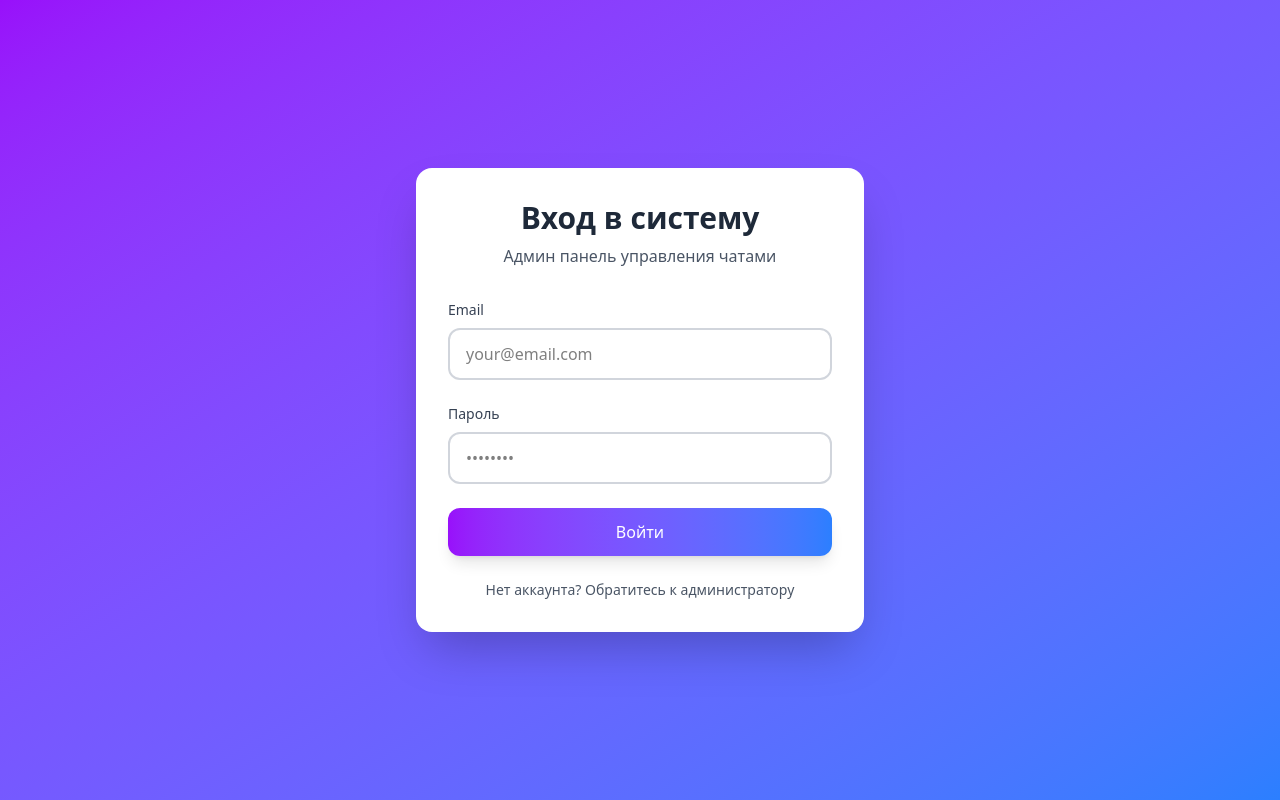
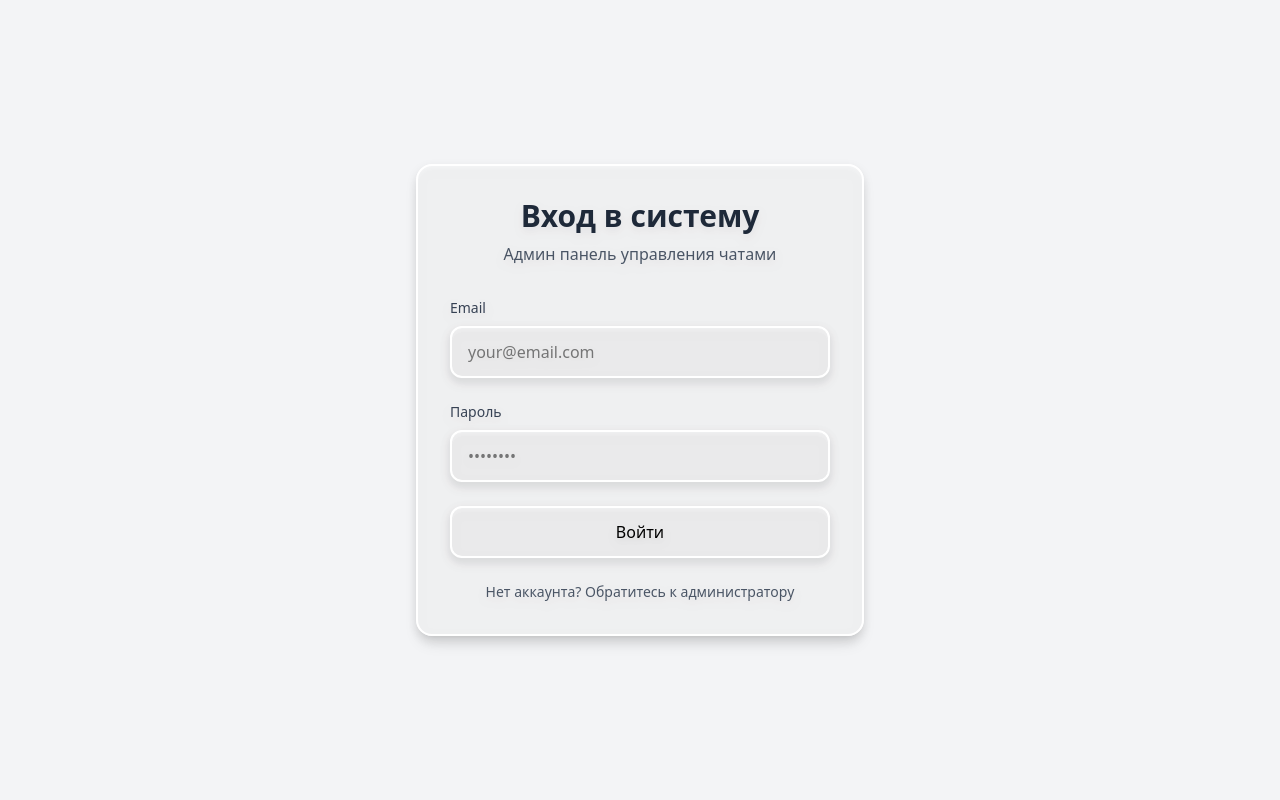
Before and after one commit to LeoCristt/Hackathon, a React (Vite) app in the folder frontend/ac-frontend/: page /login in a window 1280 px wide. Built offline with nearby package versions, Linux system fonts and the light colour scheme.

Commit message:
New design for auth

```diff
--- a/frontend/ac-frontend/src/auth/LoginPage.tsx
+++ b/frontend/ac-frontend/src/auth/LoginPage.tsx
@@ -26,8 +26,8 @@ export default function LoginPage() {
     };
 
     return (
-        <div className="min-h-screen flex items-center justify-center bg-gradient-to-br from-purple-600 to-blue-500">
-            <div className="bg-white p-8 rounded-2xl shadow-2xl w-full max-w-md">
+        <div className="min-h-screen flex items-center justify-center bg-background">
+            <div className="bg-sidebarBackground/35 border-2 border-sidebarBackground drop-shadow-lg p-8 rounded-2xl shadow-lg w-full max-w-md">
                 <div className="text-center mb-8">
                     <h1 className="text-3xl font-bold text-gray-800 mb-2">Вход в систему</h1>
                     <p className="text-gray-600">Админ панель управления чатами</p>
@@ -51,7 +51,7 @@ export default function LoginPage() {
                             onChange={(e) => setEmail(e.target.value)}
                             required
                             disabled={isLoading}
-                            className="w-full px-4 py-3 border-2 border-gray-300 rounded-xl focus:outline-none focus:border-purple-500 transition-colors disabled:opacity-50 disabled:cursor-not-allowed"
+                            className="w-full px-4 py-3 border-2 border-sidebarBackground bg-sidebarBackground/35 rounded-xl focus:outline-none focus:border-accentColor transition-colors duration-300 disabled:opacity-50 disabled:cursor-not-allowed drop-shadow-lg"
                             placeholder="your@email.com"
                         />
                     </div>
@@ -67,7 +67,7 @@ export default function LoginPage() {
                             onChange={(e) => setPassword(e.target.value)}
                             required
                             disabled={isLoading}
-                            className="w-full px-4 py-3 border-2 border-gray-300 rounded-xl focus:outline-none focus:border-purple-500 transition-colors disabled:opacity-50 disabled:cursor-not-allowed"
+                            className="w-full px-4 py-3 border-2 border-sidebarBackground bg-sidebarBackground/35 rounded-xl focus:outline-none focus:border-accentColor transition-colors duration-300 disabled:opacity-50 disabled:cursor-not-allowed drop-shadow-lg"
                             placeholder="••••••••"
                         />
                     </div>
@@ -75,7 +75,7 @@ export default function LoginPage() {
                     <button
                         type="submit"
                         disabled={isLoading}
-                        className="w-full bg-gradient-to-r from-purple-600 to-blue-500 text-white py-3 px-4 rounded-xl font-medium hover:from-purple-700 hover:to-blue-600 transition-all disabled:opacity-50 disabled:cursor-not-allowed shadow-lg hover:shadow-xl"
+                        className="w-full bg-sidebarBackground/35 hover:bg-accentColor/35 border-2 border-sidebarBackground hover:border-accentColor drop-shadow-lg py-3 px-4 rounded-xl font-medium transition-colors disabled:opacity-50 disabled:cursor-not-allowed"
                     >
                         {isLoading ? 'Вход...' : 'Войти'}
                     </button>
```
